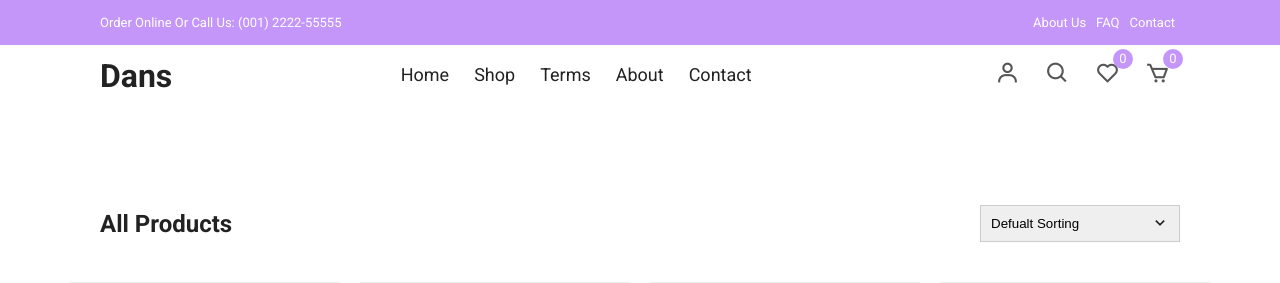
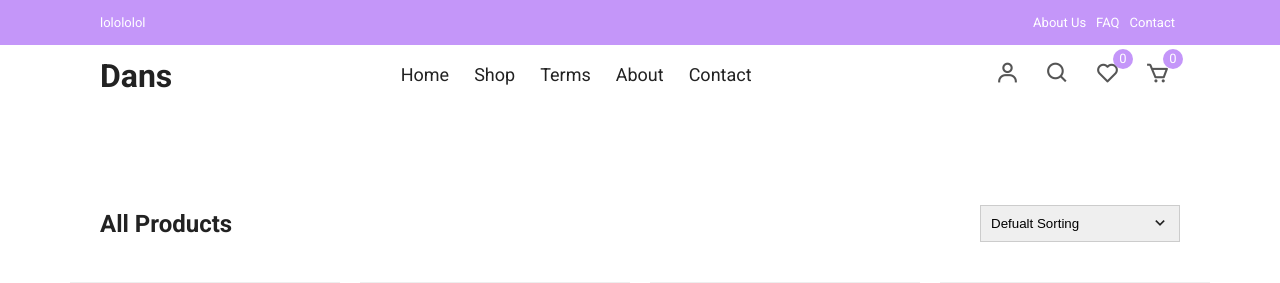
Before and after one commit to Mamba04n/Mr.Store, a PHP site: page /product.php in a window 1280 px wide. Shown: the top 283 px of the page. Run offline with PHP 8.4, Linux system fonts and the light colour scheme.

Commit message:
prueba
solo es una prueba

```diff
--- a/product.php
+++ b/product.php
@@ -17,7 +17,7 @@
     <!-- Navigation -->
     <div class="top-nav">
       <div class="container d-flex">
-        <p>Order Online Or Call Us: (001) 2222-55555</p>
+        <p>lolololol</p>
         <ul class="d-flex">
           <li><a href="#">About Us</a></li>
           <li><a href="#">FAQ</a></li>
```
